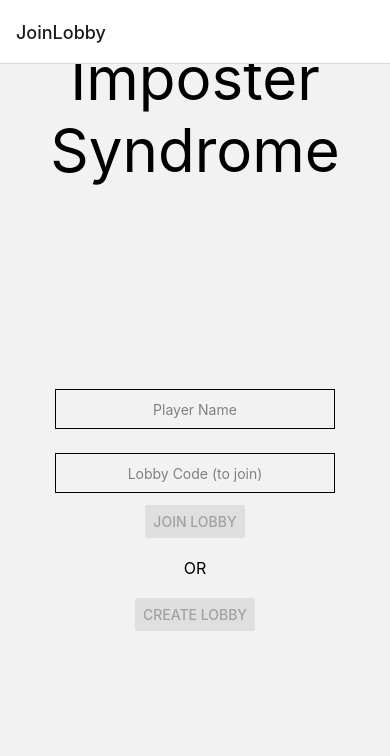
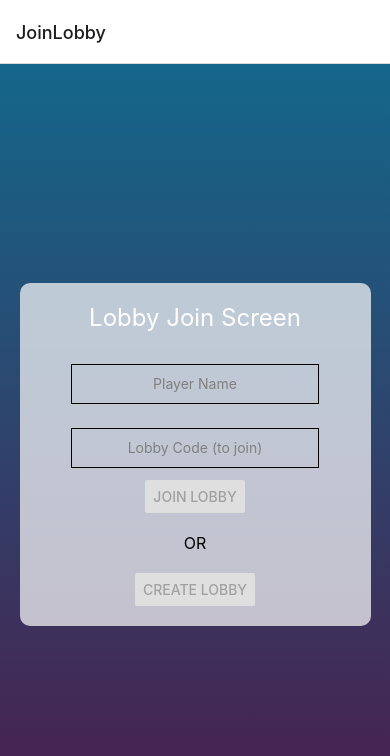
Before and after one commit to erik123567/imposter, a React Native app: screen /JoinLobby in a window 390 px wide. Shown: the top 756 px of the page. Built offline with nearby package versions, Linux system fonts and the light colour scheme.

Commit message:
bg gradient

```diff
--- a/assets/LobbyJoinScreen.js
+++ b/assets/LobbyJoinScreen.js
@@ -1,8 +1,10 @@
 import React, { useState } from 'react';
-import { View, TextInput, Button, Text, StyleSheet, Alert } from 'react-native';
+import { View, TextInput, Button, Text, StyleSheet, Alert,ImageBackground  } from 'react-native';
 import { initializeApp } from 'firebase/app';
 import { getDatabase, ref, set, get, update } from 'firebase/database';
 import { useNavigation } from '@react-navigation/native';
+import { LinearGradient } from 'expo-linear-gradient';
+
 
 // Firebase configuration and initialization
 const firebaseConfig = {
@@ -106,11 +108,12 @@ const LobbyJoinScreen = () => {
   };
 
   return (
-    <>
-    <View style={styles.titleContainer}>
-      <Text style={styles.title}>Imposter Syndrome</Text>
-    </View>
-    <View style={styles.container}>
+    <LinearGradient
+      colors={['#14678B', '#4C1C4A']}
+      style={styles.container}
+    >
+      <View style={styles.overlayContainer}>
+        <Text style={styles.title}>Lobby Join Screen</Text>
         {errors && <Text style={styles.errors}>{errors}</Text>}
         <TextInput
           style={styles.input}
@@ -130,7 +133,7 @@ const LobbyJoinScreen = () => {
         <Text style={styles.orText}>OR</Text>
         <Button title="Create Lobby" onPress={createLobby} disabled={!playerName.trim()} />
       </View>
-    </>
+    </LinearGradient>
   );
 };
 
@@ -139,7 +142,13 @@ const styles = StyleSheet.create({
     flex: 1,
     justifyContent: 'center',
     alignItems: 'center',
+  },
+  overlayContainer: {
+    backgroundColor: 'rgba(255, 255, 255, 0.7)', // White with 70% opacity
     padding: 20,
+    borderRadius: 10,
+    width: '90%',
+    alignItems: 'center', // Center horizontally
   },
   input: {
     height: 40,
@@ -147,25 +156,21 @@ const styles = StyleSheet.create({
     borderWidth: 1,
     padding: 10,
     width: '80%',
-    textAlign:'center',
+    textAlign: 'center',
   },
   orText: {
     marginVertical: 20,
     fontSize: 16,
   },
-  title:{
-    fontSize:60,
-    textAlign:'center',
-  },
-  titleContainer:{
-      justifyContent: 'center',
-      alignItems: 'center',
-      height: 100, // Assign a fixed height or use flex in a parent container if needed
-      width: '100%', // Ensure it spans the full width
+  title: {
+    fontSize: 24,
+    marginBottom: 20,
+    color: 'white',
   },
   errors: {
     color: 'red',
-    }
+    marginBottom: 10,
+  },
 });
 
 export default LobbyJoinScreen;
--- a/package.json
+++ b/package.json
@@ -9,6 +9,7 @@
     "web": "expo start --web"
   },
   "dependencies": {
+    "@expo/metro-runtime": "~3.1.3",
     "@react-navigation/native": "^6.1.16",
     "@react-navigation/native-stack": "^6.9.25",
     "@react-navigation/stack": "^6.3.28",
@@ -17,12 +18,13 @@
     "firebase": "^10.9.0",
     "firebase-tools": "^13.5.1",
     "react": "18.2.0",
+    "react-dom": "18.2.0",
     "react-native": "0.73.5",
+    "react-native-linear-gradient": "^2.8.3",
     "react-native-safe-area-context": "^4.8.2",
     "react-native-screens": "~3.29.0",
     "react-native-web": "~0.19.6",
-    "react-dom": "18.2.0",
-    "@expo/metro-runtime": "~3.1.3"
+    "expo-linear-gradient": "~12.7.2"
   },
   "devDependencies": {
     "@babel/core": "^7.20.0"
```
Also changed, not shown: assets/background.jpeg (added), 1 other file (tests, documents, lock files or other folders). Lines whose indentation alone changed are shown as unchanged.
